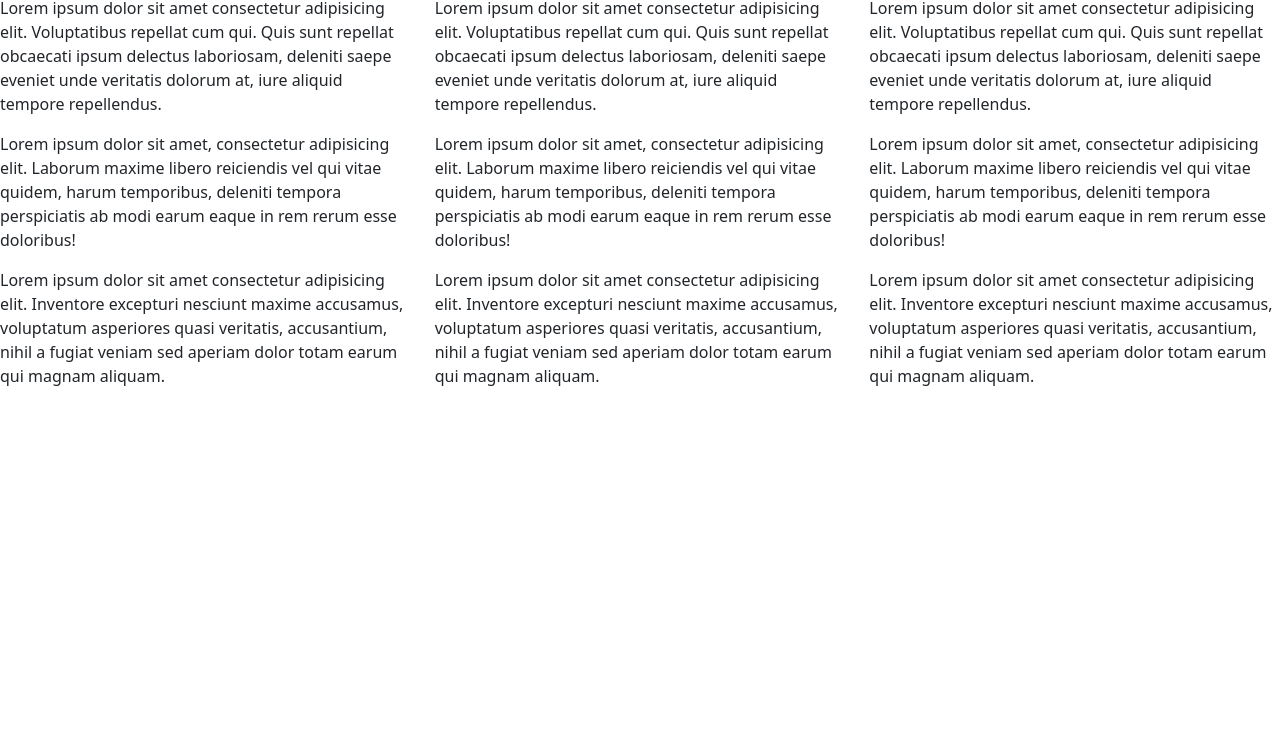
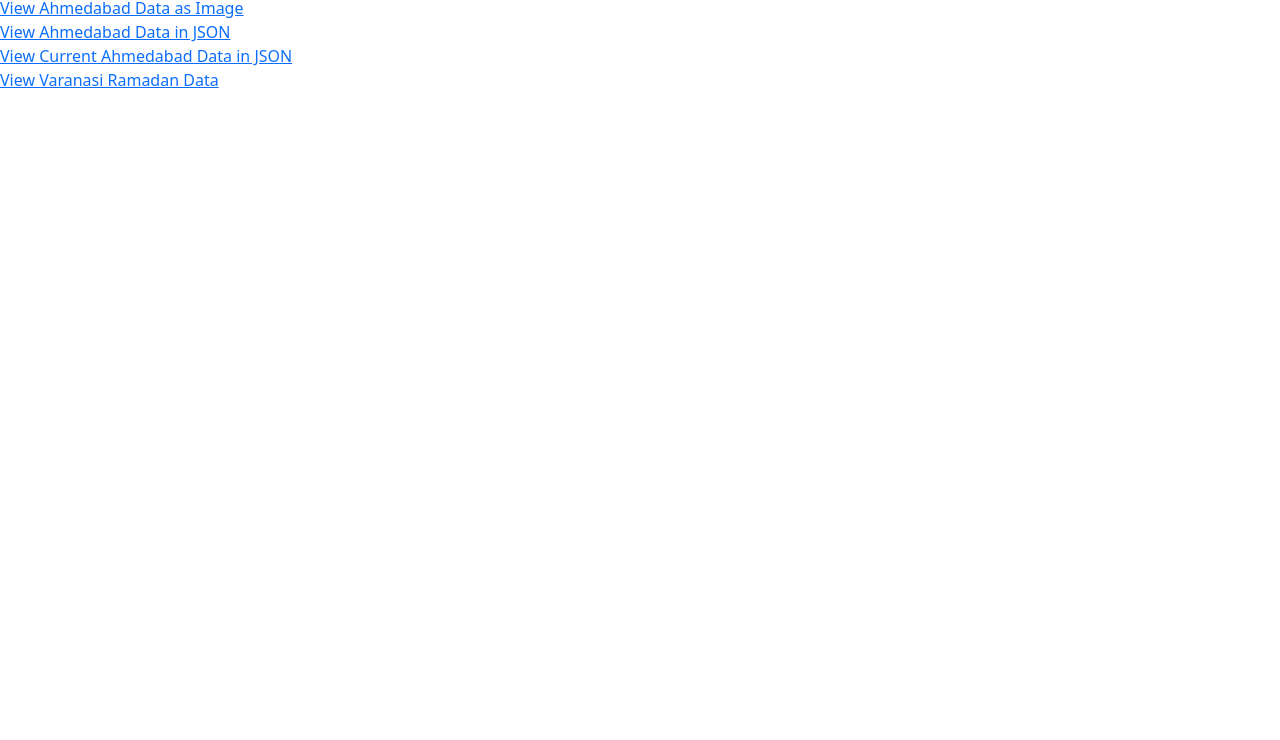
Before and after one commit to osama-dev-001/jantari, a plain HTML site: page index.html in a window 1280 px wide. Shown: the part 60-800 px from the top of the page. Drawn offline with nearby package versions, Linux system fonts and the light colour scheme.

Commit message:
added index page with urls

```diff
--- a/index.html
+++ b/index.html
@@ -13,49 +13,13 @@
 </head>
 
 <body>
-   <h1>This page is hosted on github</h1>
+	<h1>Jantari Links</h1>
 	<div class="row">
 		<div class="col-md-4">
-         <p>
-            Lorem ipsum dolor sit amet consectetur adipisicing elit. Voluptatibus repellat cum qui. Quis sunt repellat
-            obcaecati ipsum delectus laboriosam, deleniti saepe eveniet unde veritatis dolorum at, iure aliquid tempore
-            repellendus.
-         </p>
-         <p>Lorem ipsum dolor sit amet, consectetur adipisicing elit. Laborum maxime libero reiciendis vel qui vitae
-            quidem, harum temporibus, deleniti tempora perspiciatis ab modi earum eaque in rem rerum esse doloribus!
-         </p>
-         <p>Lorem ipsum dolor sit amet consectetur adipisicing elit. Inventore excepturi nesciunt maxime accusamus,
-            voluptatum asperiores quasi veritatis, accusantium, nihil a fugiat veniam sed aperiam dolor totam earum qui
-            magnam aliquam.
-         </p>
-      </div>
-      <div class="col-md-4">
-         <p>
-            Lorem ipsum dolor sit amet consectetur adipisicing elit. Voluptatibus repellat cum qui. Quis sunt repellat
-            obcaecati ipsum delectus laboriosam, deleniti saepe eveniet unde veritatis dolorum at, iure aliquid tempore
-            repellendus.
-         </p>
-         <p>Lorem ipsum dolor sit amet, consectetur adipisicing elit. Laborum maxime libero reiciendis vel qui vitae
-            quidem, harum temporibus, deleniti tempora perspiciatis ab modi earum eaque in rem rerum esse doloribus!
-         </p>
-         <p>Lorem ipsum dolor sit amet consectetur adipisicing elit. Inventore excepturi nesciunt maxime accusamus,
-            voluptatum asperiores quasi veritatis, accusantium, nihil a fugiat veniam sed aperiam dolor totam earum qui
-            magnam aliquam.
-         </p>
-      </div>
-      <div class="col-md-4">
-         <p>
-            Lorem ipsum dolor sit amet consectetur adipisicing elit. Voluptatibus repellat cum qui. Quis sunt repellat
-            obcaecati ipsum delectus laboriosam, deleniti saepe eveniet unde veritatis dolorum at, iure aliquid tempore
-            repellendus.
-         </p>
-         <p>Lorem ipsum dolor sit amet, consectetur adipisicing elit. Laborum maxime libero reiciendis vel qui vitae
-            quidem, harum temporibus, deleniti tempora perspiciatis ab modi earum eaque in rem rerum esse doloribus!
-         </p>
-         <p>Lorem ipsum dolor sit amet consectetur adipisicing elit. Inventore excepturi nesciunt maxime accusamus,
-            voluptatum asperiores quasi veritatis, accusantium, nihil a fugiat veniam sed aperiam dolor totam earum qui
-            magnam aliquam.
-         </p>
+			<a href="jantari/ahmedabad/image.html" class="image-html">View Ahmedabad Data as Image</a><br>
+			<a href="jantari/ahmedabad/ahmedabad_table.html" class="image-html">View Ahmedabad Data in JSON</a><br>
+			<a href="jantari/index.html" class="image-html">View Current Ahmedabad Data in JSON</a><br>
+			<a href="jantari/ramadan-vns.html" class="image-html">View Varanasi Ramadan Data</a>
 		</div>
 	</div>
 </body>
```
Also changed, not shown: jantari/index.html (+3 -3 lines), package.json (deleted, +0 -11 lines), README.md (deleted), 1 other file. Lines whose indentation alone changed are shown as unchanged.
